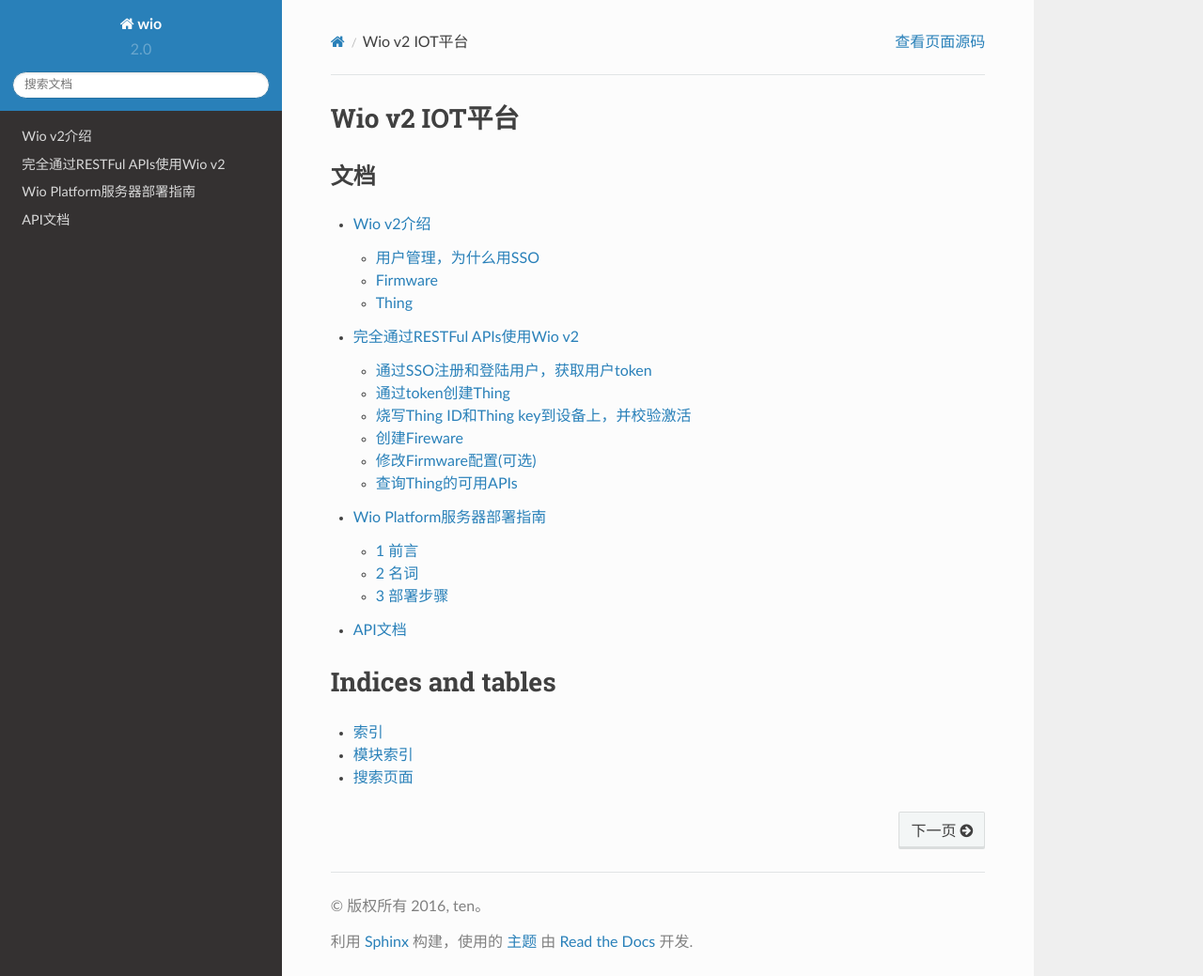
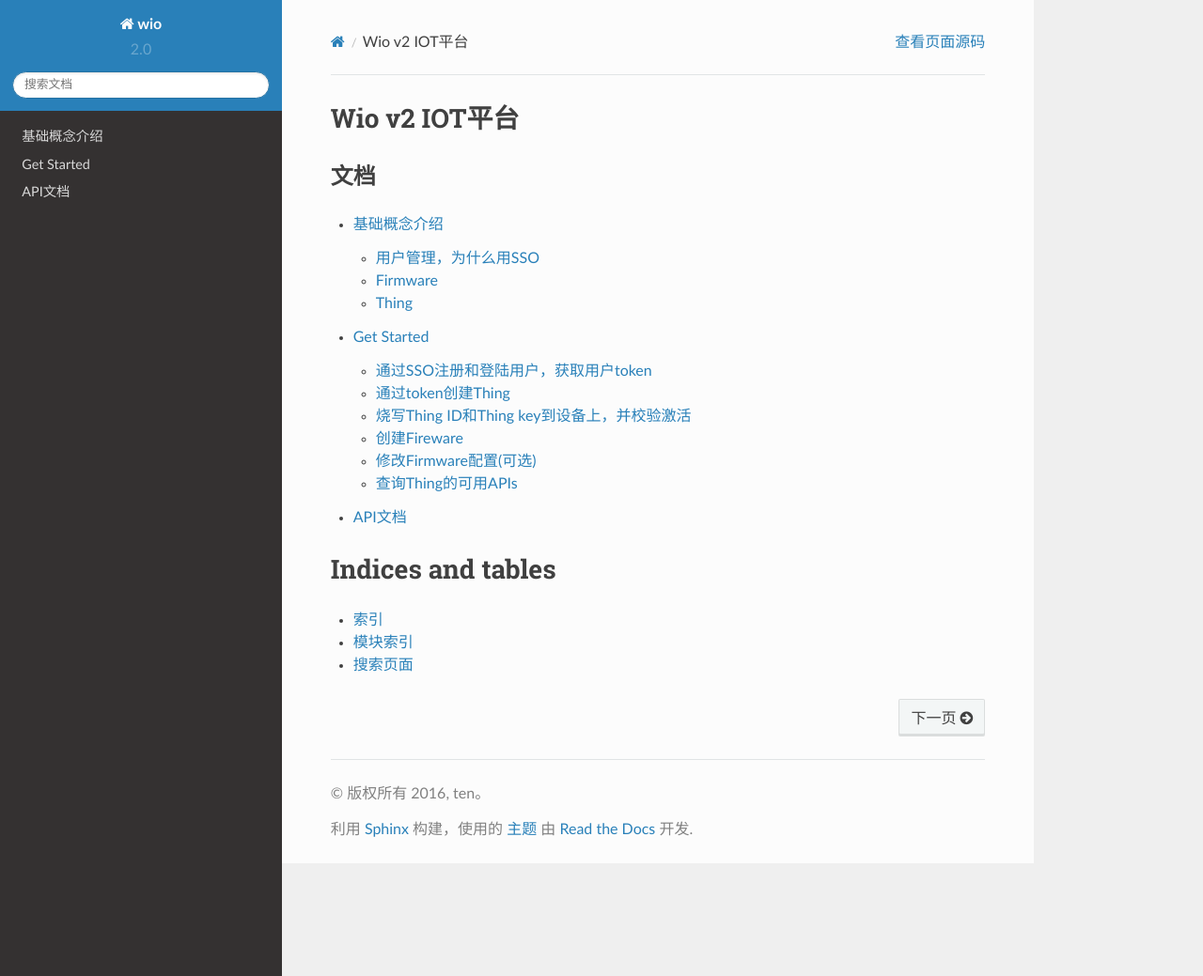
Before and after one commit to awong1900/wio_api_v2, a Sphinx documentation site: the page built from doc_sphinx/source/index.rst, in a window 1280 px wide and 1039 px high. Shown: the whole window at 94% size. Built offline with Sphinx 7.4.7 and the Read the Docs theme 2.0.0, drawn with Linux system fonts in a browser that asks for light colours; pages that are not in the unit, such as notebooks, are missing from menus.

Commit message:
modify text

```diff
--- a/doc_sphinx/source/getting-started.md
+++ b/doc_sphinx/source/getting-started.md
@@ -1,4 +1,4 @@
-# 完全通过RESTFul APIs使用Wio v2
+# Get Started
 本指导仅使用Wio v2 APIs和UDP烧写工具完成Thing的创建，注册，升级。
 本例子Wio服务器地址：https://wio.forkthings.com
 
--- a/doc_sphinx/source/index.rst
+++ b/doc_sphinx/source/index.rst
@@ -15,7 +15,6 @@
 
    introduction
    getting-started
-   installation
    guide
    reference
 
--- a/doc_sphinx/source/introduction.md
+++ b/doc_sphinx/source/introduction.md
@@ -1,4 +1,4 @@
-# Wio v2介绍
+# 基础概念介绍
 Wio平台是一个基于WiFi的IOT/WOT开发平台。它把大量的Grove(TM)系列的传感器和执行器变成了应用开发友好的APIs。它创造性的实现了动态的添加Grove模块和在线编译以及在线升级功能。
 
 Wio v2版本在第一版基础上做了强力升级。包括更友好的Grove或兼容Grove接口的模块驱动开发。更加方便的用户固件编写和测试。实现了更稳定的设备连接和可独立增加的节点部署，适合商业产品级开发。v2版本也包含很多有用的改进，API更多遵循RESTful风格，支持用户固件的分享和Github导入。
```
